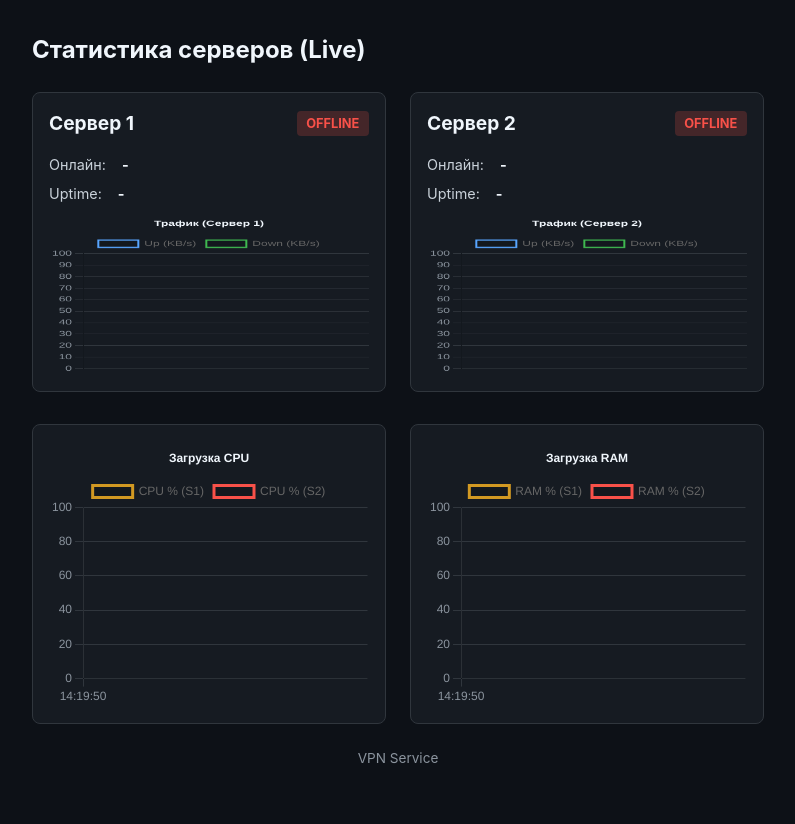
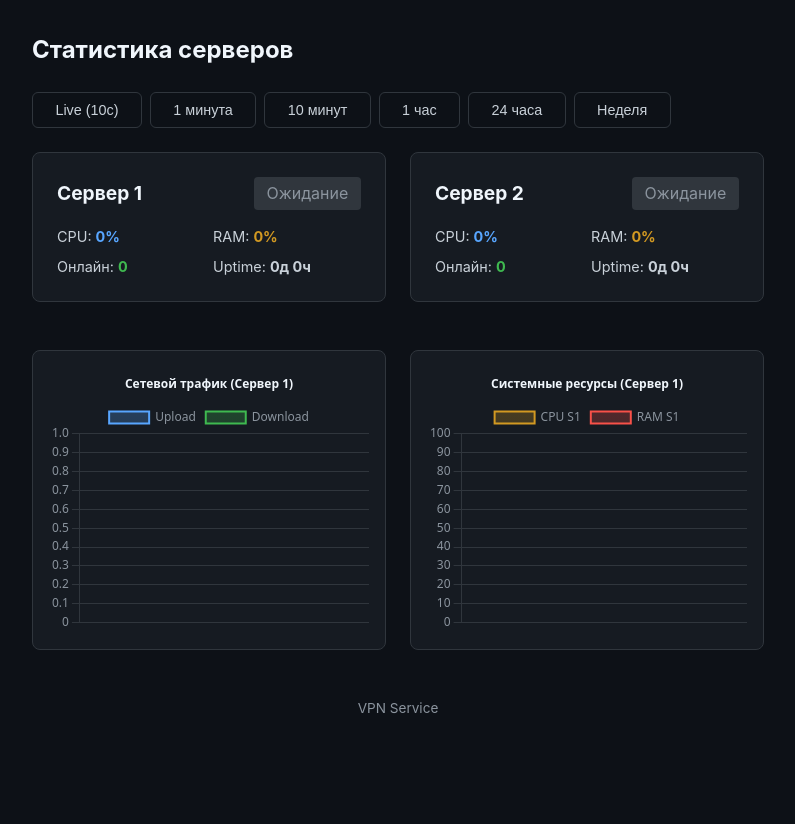
Before and after one commit to by-vshrd/panel_v2, a Django app: page /accounts/admin-panel/statistics/ in a window 1280 px wide. Shown: the part 56-880 px from the top of the page, without its empty margins (242-1037 px from the left). After the commit the page ends 769 px from the top, so only its background shows below. Run offline with Django 5.2, Linux system fonts and the light colour scheme; the visitor is signed in with stand-in values (Sample User, id 1); data comes from the database, SQL or seed files in the repository; data that the repository does not hold is empty; parts of the project's set-up code (start-up, migrations or seed data) failed here and were passed over.

Commit message:
Upgrade stats: add history tracking, time ranges, and beautiful 3x-ui styling

```diff
--- a/core/views.py
+++ b/core/views.py
@@ -296,50 +296,95 @@ def admin_statistics(request):
     return render(request, 'admin_statistics.html')
 
 
+from datetime import timedelta
+from django.utils import timezone
+from .models import ServerMetric  # не забудьте импортировать
+
+
 @staff_member_required
 @require_GET
 def api_get_stats(request):
-    def get_stats(server_key):
-        try:
-            client = get_client_for_server(server_key)
-            stats = client.get_server_status()
-            if not stats:
-                return {'online': False}
+    time_range = request.GET.get('range', 'live')  # live, 1m, 10m, 1h, 24h, 7d
+    now = timezone.now()
 
-            uptime_sec = stats.get('uptime', 0)
-            mem_total = stats.get('mem', {}).get('total', 0)
-            mem_current = stats.get('mem', {}).get('current', 0)
+    # 1. Сохраняем текущие данные в БД, если прошло больше 60 секунд с последнего сохранения
+    last_metric = ServerMetric.objects.order_by('-timestamp').first()
+    if not last_metric or (now - last_metric.timestamp).total_seconds() > 60:
+        for server_key in ['server1', 'server2']:
+            try:
+                client = get_client_for_server(server_key)
+                stats = client.get_server_status()
+                if stats:
+                    uptime_sec = stats.get('uptime', 0)
+                    mem_total = float(stats.get('mem', {}).get('total', 0))
+                    mem_current = float(stats.get('mem', {}).get('current', 0))
+                    mem_percent = (mem_current / mem_total * 100) if mem_total > 0 else 0
 
-            # Безопасное извлечение чисел
-            def safe_int(val, default=0):
-                try:
-                    return int(val)
-                except (ValueError, TypeError):
-                    return default
+                    ServerMetric.objects.create(
+                        server=server_key,
+                        cpu=float(stats.get('cpu', 0)),
+                        mem_percent=round(mem_percent, 1),
+                        net_up=int(stats.get('netIO', {}).get('up', 0)),
+                        net_down=int(stats.get('netIO', {}).get('down', 0)),
+                        onlines=int(stats.get('onlines', 0))
+                    )
+            except Exception:
+                pass
 
-            def safe_float(val, default=0.0):
-                try:
-                    return float(val)
-                except (ValueError, TypeError):
-                    return default
+        # Очистка старых данных (старше 7 дней), чтобы БД не разрасталась
+        ServerMetric.objects.filter(timestamp__lt=now - timedelta(days=7)).delete()
 
-            return {
-                'online': True,
-                'cpu': safe_float(stats.get('cpu', 0)),
-                'mem_percent': round((safe_float(mem_current) / safe_float(mem_total) * 100), 1) if safe_float(
-                    mem_total) > 0 else 0,
-                'uptime': f"{uptime_sec // 86400}д {(uptime_sec % 86400) // 3600}ч",
-                'onlines': safe_int(stats.get('onlines', 0)),
-                'net_up': safe_int(stats.get('netIO', {}).get('up', 0)),
-                'net_down': safe_int(stats.get('netIO', {}).get('down', 0)),
-            }
-        except Exception as e:
-            return {'online': False, 'error': str(e)}
+    # 2. Формируем ответ в зависимости от запрошенного периода
+    if time_range == 'live':
+        # Возвращаем просто текущие данные для "живого" обновления
+        res = {}
+        for key in ['server1', 'server2']:
+            try:
+                client = get_client_for_server(key)
+                stats = client.get_server_status()
+                if stats:
+                    mem_total = float(stats.get('mem', {}).get('total', 0))
+                    mem_cur = float(stats.get('mem', {}).get('current', 0))
+                    res[key] = {
+                        'online': True,
+                        'cpu': float(stats.get('cpu', 0)),
+                        'mem_percent': round((mem_cur / mem_total * 100) if mem_total > 0 else 0, 1),
+                        'onlines': int(stats.get('onlines', 0)),
+                        'uptime': f"{stats.get('uptime', 0) // 86400}д {(stats.get('uptime', 0) % 86400) // 3600}ч",
+                        'net_up': int(stats.get('netIO', {}).get('up', 0)),
+                        'net_down': int(stats.get('netIO', {}).get('down', 0)),
+                    }
+                else:
+                    res[key] = {'online': False}
+            except Exception:
+                res[key] = {'online': False}
+        return JsonResponse(res)
 
-    return JsonResponse({
-        'server1': get_stats('server1'),
-        'server2': get_stats('server2')
-    })
+    # Для истории
+    delta_map = {'1m': 1, '10m': 10, '1h': 60, '24h': 1440, '7d': 10080}
+    minutes = delta_map.get(time_range, 1)
+    start_time = now - timedelta(minutes=minutes)
+
+    data = {'server1': [], 'server2': []}
+    metrics = ServerMetric.objects.filter(timestamp__gte=start_time).order_by('timestamp')
+
+    for m in metrics:
+        # Форматируем метку времени для графика (часы:минуты или дни)
+        if time_range in ['7d', '24h']:
+            label = m.timestamp.strftime('%d.%m %H:%M')
+        else:
+            label = m.timestamp.strftime('%H:%M:%S')
+
+        data[m.server].append({
+            'time': label,
+            'cpu': m.cpu,
+            'mem': m.mem_percent,
+            'up': m.net_up,
+            'down': m.net_down,
+            'onlines': m.onlines
+        })
+
+    return JsonResponse(data)
 
 @require_GET
 def api_ping_servers(request):
--- a/templates/admin_statistics.html
+++ b/templates/admin_statistics.html
@@ -1,225 +1,197 @@
 {% extends 'base.html' %}
 {% block title %}Статистика серверов{% endblock %}
 {% block content %}
-<h2 style="color: var(--heading); margin-bottom: 1.5rem;">Статистика серверов (Live)</h2>
+<h2 style="color: var(--heading); margin-bottom: 1.5rem;">Статистика серверов</h2>
 
-<!-- Подключаем Chart.js -->
-<script src="https://cdn.jsdelivr.net/npm/chart.js"></script>
+<div style="display: flex; gap: 0.5rem; margin-bottom: 1.5rem;" id="range-selectors">
+    <button class="btn btn-outline range-btn active" data-range="live">Live (10с)</button>
+    <button class="btn btn-outline range-btn" data-range="1m">1 минута</button>
+    <button class="btn btn-outline range-btn" data-range="10m">10 минут</button>
+    <button class="btn btn-outline range-btn" data-range="1h">1 час</button>
+    <button class="btn btn-outline range-btn" data-range="24h">24 часа</button>
+    <button class="btn btn-outline range-btn" data-range="7d">Неделя</button>
+</div>
 
-<style>
-    .stats-grid { display: grid; grid-template-columns: 1fr 1fr; gap: 1.5rem; margin-bottom: 2rem; }
-    .chart-container {
-    background: var(--card);
-    border: 1px solid var(--border);
-    border-radius: 8px;
-    padding: 1rem;
-    height: 300px; /* Фиксированная высота */
-    display: flex;
-    flex-direction: column;
-}
-.chart-container canvas {
-    flex-grow: 1;
-    min-height: 0; /* Важно для флекс-контейнера */
-}
-    .server-header { display: flex; justify-content: space-between; align-items: center; margin-bottom: 1rem; }
-    .server-title { font-size: 1.2rem; color: var(--heading); font-weight: bold; }
-    .badge { padding: 0.2rem 0.6rem; border-radius: 4px; font-size: 0.8rem; font-weight: bold; }
-    .badge.online { background: rgba(63, 185, 80, 0.2); color: var(--success); }
-    .badge.offline { background: rgba(248, 81, 73, 0.2); color: var(--danger); }
-    .stat-row { display: flex; gap: 1rem; margin-bottom: 0.5rem; font-size: 0.9rem; }
-    .stat-row span { color: var(--muted); }
-    .stat-row strong { color: var(--heading); }
-    .charts-wrapper { display: grid; grid-template-columns: 1fr 1fr; gap: 1.5rem; }
-    @media (max-width: 800px) { .stats-grid, .charts-wrapper { grid-template-columns: 1fr; } }
-</style>
-
-<div class="stats-grid">
-    <!-- Блок Сервер 1 -->
-    <div class="chart-container">
-        <div class="server-header">
-            <div class="server-title">Сервер 1</div>
-            <div id="status-1" class="badge offline">Загрузка...</div>
+<div class="stats-grid" style="display: grid; grid-template-columns: 1fr 1fr; gap: 1.5rem; margin-bottom: 1.5rem;">
+    <div class="card server-card" style="padding: 1.5rem;">
+        <div style="display: flex; justify-content: space-between; align-items: center; margin-bottom: 1rem;">
+            <h3 style="margin:0;">Сервер 1</h3>
+            <span id="s1-status" class="badge offline" style="background: var(--border); color: var(--muted); padding: 0.3rem 0.8rem; border-radius: 4px;">Ожидание</span>
         </div>
-        <div class="stat-row">Онлайн: <strong id="onlines-1">-</strong></div>
-        <div class="stat-row">Uptime: <strong id="uptime-1">-</strong></div>
-        <canvas id="trafficChart1" height="150"></canvas>
+        <div style="display: grid; grid-template-columns: 1fr 1fr; gap: 0.5rem; font-size: 0.9rem;">
+            <div>CPU: <strong id="s1-cpu" style="color: var(--accent);">0%</strong></div>
+            <div>RAM: <strong id="s1-ram" style="color: #d29922;">0%</strong></div>
+            <div>Онлайн: <strong id="s1-onlines" style="color: var(--success);">0</strong></div>
+            <div>Uptime: <strong id="s1-uptime" style="color: var(--text);">0д 0ч</strong></div>
+        </div>
     </div>
 
-    <!-- Блок Сервер 2 -->
-    <div class="chart-container">
-        <div class="server-header">
-            <div class="server-title">Сервер 2</div>
-            <div id="status-2" class="badge offline">Загрузка...</div>
+    <div class="card server-card" style="padding: 1.5rem;">
+        <div style="display: flex; justify-content: space-between; align-items: center; margin-bottom: 1rem;">
+            <h3 style="margin:0;">Сервер 2</h3>
+            <span id="s2-status" class="badge offline" style="background: var(--border); color: var(--muted); padding: 0.3rem 0.8rem; border-radius: 4px;">Ожидание</span>
         </div>
-        <div class="stat-row">Онлайн: <strong id="onlines-2">-</strong></div>
-        <div class="stat-row">Uptime: <strong id="uptime-2">-</strong></div>
-        <canvas id="trafficChart2" height="150"></canvas>
+        <div style="display: grid; grid-template-columns: 1fr 1fr; gap: 0.5rem; font-size: 0.9rem;">
+            <div>CPU: <strong id="s2-cpu" style="color: var(--accent);">0%</strong></div>
+            <div>RAM: <strong id="s2-ram" style="color: #d29922;">0%</strong></div>
+            <div>Онлайн: <strong id="s2-onlines" style="color: var(--success);">0</strong></div>
+            <div>Uptime: <strong id="s2-uptime" style="color: var(--text);">0д 0ч</strong></div>
+        </div>
     </div>
 </div>
 
-<div class="charts-wrapper">
-    <div class="chart-container">
-        <canvas id="cpuChart" height="200"></canvas>
+<!-- Графики -->
+<div style="display: grid; grid-template-columns: 1fr 1fr; gap: 1.5rem;">
+    <div class="card" style="padding: 1rem; height: 300px; position: relative;">
+        <canvas id="chartNetwork"></canvas>
     </div>
-    <div class="chart-container">
-        <canvas id="ramChart" height="200"></canvas>
+    <div class="card" style="padding: 1rem; height: 300px; position: relative;">
+        <canvas id="chartSystem"></canvas>
     </div>
 </div>
 
+<script src="https://cdn.jsdelivr.net/npm/chart.js"></script>
 <script>
-// --- Настройка графиков ---
-const commonOptions = {
-    responsive: true,
-    maintainAspectRatio: false,
-    animation: false, // Отключаем анимацию для предотвращения зависаний
-    plugins: { legend: { labels: { color: '#c9d1d9' } } },
-    scales: {
-        x: { ticks: { color: '#8b949e', maxTicksLimit: 6 }, grid: { color: '#30363d' } },
-        y: {
-            ticks: { color: '#8b949e' },
-            grid: { color: '#30363d' },
-            beginAtZero: true,
-            suggestedMax: 100 // По умолчанию шкала до 100
-        }
-    }
-};
+// Настройка шрифтов и цветов Chart.js
+Chart.defaults.color = '#8b949e';
+Chart.defaults.font.family = 'system-ui, -apple-system, sans-serif';
+Chart.defaults.borderColor = '#30363d';
+
+// Функция создания градиента для заливки
+function createGradient(ctx, colorStart, colorEnd) {
+    const gradient = ctx.createLinearGradient(0, 0, 0, 300);
+    gradient.addColorStop(0, colorStart);
+    gradient.addColorStop(1, colorEnd);
+    return gradient;
+}
 
 // Инициализация графиков
-const trafficChart1 = new Chart(document.getElementById('trafficChart1'), {
+const ctxNet = document.getElementById('chartNetwork').getContext('2d');
+const chartNetwork = new Chart(ctxNet, {
     type: 'line',
     data: {
         labels: [],
         datasets: [
-            { label: 'Up (KB/s)', data: [], borderColor: '#58a6ff', tension: 0.3, borderWidth: 2, pointRadius: 0 },
-            { label: 'Down (KB/s)', data: [], borderColor: '#3fb950', tension: 0.3, borderWidth: 2, pointRadius: 0 }
+            { label: 'Upload', data: [], borderColor: '#58a6ff', backgroundColor: createGradient(ctxNet, 'rgba(88,166,255,0.3)', 'rgba(88,166,255,0)'), fill: true, tension: 0.4, pointRadius: 0, borderWidth: 2 },
+            { label: 'Download', data: [], borderColor: '#3fb950', backgroundColor: createGradient(ctxNet, 'rgba(63,185,80,0.3)', 'rgba(63,185,80,0)'), fill: true, tension: 0.4, pointRadius: 0, borderWidth: 2 }
         ]
     },
-    options: { ...commonOptions, plugins: { title: { display: true, text: 'Трафик (Сервер 1)', color: '#f0f6fc' } } }
+    options: {
+        responsive: true, maintainAspectRatio: false,
+        plugins: { title: { display: true, text: 'Сетевой трафик (Сервер 1)', color: '#f0f6fc' }, legend: { position: 'top' } },
+        scales: { x: { grid: { display: false } }, y: { beginAtZero: true, grid: { color: '#30363d' } } },
+        animation: { duration: 500 }
+    }
 });
 
-const trafficChart2 = new Chart(document.getElementById('trafficChart2'), {
+const ctxSys = document.getElementById('chartSystem').getContext('2d');
+const chartSystem = new Chart(ctxSys, {
     type: 'line',
     data: {
         labels: [],
         datasets: [
-            { label: 'Up (KB/s)', data: [], borderColor: '#58a6ff', tension: 0.3, borderWidth: 2, pointRadius: 0 },
-            { label: 'Down (KB/s)', data: [], borderColor: '#3fb950', tension: 0.3, borderWidth: 2, pointRadius: 0 }
+            { label: 'CPU S1', data: [], borderColor: '#d29922', backgroundColor: createGradient(ctxSys, 'rgba(210,153,34,0.3)', 'rgba(210,153,34,0)'), fill: true, tension: 0.4, pointRadius: 0, borderWidth: 2 },
+            { label: 'RAM S1', data: [], borderColor: '#f85149', backgroundColor: createGradient(ctxSys, 'rgba(248,81,73,0.3)', 'rgba(248,81,73,0)'), fill: true, tension: 0.4, pointRadius: 0, borderWidth: 2 }
         ]
     },
-    options: { ...commonOptions, plugins: { title: { display: true, text: 'Трафик (Сервер 2)', color: '#f0f6fc' } } }
+    options: {
+        responsive: true, maintainAspectRatio: false,
+        plugins: { title: { display: true, text: 'Системные ресурсы (Сервер 1)', color: '#f0f6fc' }, legend: { position: 'top' } },
+        scales: { x: { grid: { display: false } }, y: { beginAtZero: true, max: 100, grid: { color: '#30363d' } } },
+        animation: { duration: 500 }
+    }
 });
 
-const cpuChart = new Chart(document.getElementById('cpuChart'), {
-    type: 'line',
-    data: {
-        labels: [],
-        datasets: [
-            { label: 'CPU % (S1)', data: [], borderColor: '#d29922', tension: 0.3, pointRadius: 0 },
-            { label: 'CPU % (S2)', data: [], borderColor: '#f85149', tension: 0.3, pointRadius: 0 }
-        ]
-    },
-    options: { ...commonOptions, plugins: { title: { display: true, text: 'Загрузка CPU', color: '#f0f6fc' } }, scales: { ...commonOptions.scales, y: { ...commonOptions.scales.y, max: 100 } } }
+// Переменные для хранения предыдущих значений трафика (для Live)
+let lastNet = { up: 0, down: 0 };
+let currentRange = 'live';
+let intervalId = null;
+
+// Обработка кнопок периода
+document.querySelectorAll('.range-btn').forEach(btn => {
+    btn.addEventListener('click', function() {
+        document.querySelectorAll('.range-btn').forEach(b => b.classList.remove('active', 'btn'));
+        document.querySelectorAll('.range-btn').forEach(b => b.classList.add('btn-outline'));
+        this.classList.remove('btn-outline');
+        this.classList.add('active', 'btn');
+
+        currentRange = this.dataset.range;
+        fetchData();
+    });
 });
 
-const ramChart = new Chart(document.getElementById('ramChart'), {
-    type: 'line',
-    data: {
-        labels: [],
-        datasets: [
-            { label: 'RAM % (S1)', data: [], borderColor: '#d29922', tension: 0.3, pointRadius: 0 },
-            { label: 'RAM % (S2)', data: [], borderColor: '#f85149', tension: 0.3, pointRadius: 0 }
-        ]
-    },
-    options: { ...commonOptions, plugins: { title: { display: true, text: 'Загрузка RAM', color: '#f0f6fc' } }, scales: { ...commonOptions.scales, y: { ...commonOptions.scales.y, max: 100 } } }
-});
+async function fetchData() {
+    try {
+        const resp = await fetch(`/accounts/api/stats/?range=${currentRange}`);
+        const data = await resp.json();
 
-// --- Логика обновления ---
-let lastNet1 = null;
-let lastNet2 = null;
+        if (currentRange === 'live') {
+            // Обновляем карточки
+            if (data.server1 && data.server1.online) {
+                document.getElementById('s1-status').textContent = 'ONLINE';
+                document.getElementById('s1-status').style.cssText = 'background: rgba(63,185,80,0.2); color: var(--success); padding: 0.3rem 0.8rem; border-radius: 4px; font-weight:bold;';
+                document.getElementById('s1-cpu').textContent = data.server1.cpu + '%';
+                document.getElementById('s1-ram').textContent = data.server1.mem_percent + '%';
+                document.getElementById('s1-onlines').textContent = data.server1.onlines;
+                document.getElementById('s1-uptime').textContent = data.server1.uptime;
 
-function addData(chart, label, data1, data2) {
-    // Защита от NaN и undefined
-    const safeData1 = (typeof data1 === 'number' && !isNaN(data1) && isFinite(data1)) ? data1 : 0;
-    const safeData2 = (typeof data2 === 'number' && !isNaN(data2) && isFinite(data2)) ? data2 : 0;
+                // Считаем скорость
+                if (lastNet.up > 0) {
+                    let speedUp = Math.max(0, (data.server1.net_up - lastNet.up) / 1024 / 10);
+                    let speedDown = Math.max(0, (data.server1.net_down - lastNet.down) / 1024 / 10);
 
-    chart.data.labels.push(label);
-    chart.data.datasets[0].data.push(safeData1);
-    chart.data.datasets[1].data.push(safeData2);
+                    // Добавляем на график
+                    const time = new Date().toLocaleTimeString('ru-RU', {hour12:false});
+                    chartNetwork.data.labels.push(time);
+                    chartNetwork.data.datasets[0].data.push(speedUp);
+                    chartNetwork.data.datasets[1].data.push(speedDown);
 
-    if (chart.data.labels.length > 20) {
-        chart.data.labels.shift();
-        chart.data.datasets.forEach(ds => ds.data.shift());
-    }
-    chart.update('none'); // Обновляем без анимации
-}
+                    if (chartNetwork.data.labels.length > 20) {
+                        chartNetwork.data.labels.shift();
+                        chartNetwork.data.datasets.forEach(ds => ds.data.shift());
+                    }
+                    chartNetwork.update('none');
+                }
+                lastNet = { up: data.server1.net_up, down: data.server1.net_down };
 
-async function fetchStats() {
-    try {
-        const resp = await fetch('/accounts/api/stats/');
-        if (!resp.ok) throw new Error('Network error');
-        const data = await resp.json();
-        const timeLabel = new Date().toLocaleTimeString('ru-RU', { hour12: false });
+                // Системные ресурсы (Live)
+                const time = new Date().toLocaleTimeString('ru-RU', {hour12:false});
+                chartSystem.data.labels.push(time);
+                chartSystem.data.datasets[0].data.push(data.server1.cpu);
+                chartSystem.data.datasets[1].data.push(data.server1.mem_percent);
+                if (chartSystem.data.labels.length > 20) {
+                    chartSystem.data.labels.shift();
+                    chartSystem.data.datasets.forEach(ds => ds.data.shift());
+                }
+                chartSystem.update('none');
+            }
+        } else {
+            // Режим истории
+            const s1Data = data.server1 || [];
+            chartNetwork.data.labels = s1Data.map(d => d.time);
+            // Считаем разницу трафика для истории (скорость)
+            chartNetwork.data.datasets[0].data = s1Data.map((d, i) => i === 0 ? 0 : Math.max(0, (d.up - s1Data[i-1].up) / 1024 / 60));
+            chartNetwork.data.datasets[1].data = s1Data.map((d, i) => i === 0 ? 0 : Math.max(0, (d.down - s1Data[i-1].down) / 1024 / 60));
+            chartNetwork.update();
 
-        // === Сервер 1 ===
-        if (data.server1 && data.server1.online) {
-            document.getElementById('status-1').className = 'badge online';
-            document.getElementById('status-1').textContent = 'ONLINE';
-            document.getElementById('onlines-1').textContent = data.server1.onlines;
-            document.getElementById('uptime-1').textContent = data.server1.uptime;
-
-            // Вычисляем скорость только если есть предыдущие данные
-            if (lastNet1 !== null) {
-                let speedUp1 = Math.max(0, (data.server1.net_up - lastNet1.up) / 1024 / 10);
-                let speedDown1 = Math.max(0, (data.server1.net_down - lastNet1.down) / 1024 / 10);
-                // Ограничиваем максимум 100000 КБ/с (100 МБ/с), чтобы график не улетал
-                speedUp1 = Math.min(speedUp1, 100000);
-                speedDown1 = Math.min(speedDown1, 100000);
-                addData(trafficChart1, timeLabel, speedUp1, speedDown1);
-            }
-            lastNet1 = { up: data.server1.net_up, down: data.server1.net_down };
-        } else {
-            document.getElementById('status-1').className = 'badge offline';
-            document.getElementById('status-1').textContent = 'OFFLINE';
-            lastNet1 = null; // сбрасываем, чтобы при возврате сервера не было скачка
+            chartSystem.data.labels = s1Data.map(d => d.time);
+            chartSystem.data.datasets[0].data = s1Data.map(d => d.cpu);
+            chartSystem.data.datasets[1].data = s1Data.map(d => d.mem);
+            chartSystem.update();
         }
-
-        // === Сервер 2 ===
-        if (data.server2 && data.server2.online) {
-            document.getElementById('status-2').className = 'badge online';
-            document.getElementById('status-2').textContent = 'ONLINE';
-            document.getElementById('onlines-2').textContent = data.server2.onlines;
-            document.getElementById('uptime-2').textContent = data.server2.uptime;
-
-            if (lastNet2 !== null) {
-                let speedUp2 = Math.max(0, (data.server2.net_up - lastNet2.up) / 1024 / 10);
-                let speedDown2 = Math.max(0, (data.server2.net_down - lastNet2.down) / 1024 / 10);
-                speedUp2 = Math.min(speedUp2, 100000);
-                speedDown2 = Math.min(speedDown2, 100000);
-                addData(trafficChart2, timeLabel, speedUp2, speedDown2);
-            }
-            lastNet2 = { up: data.server2.net_up, down: data.server2.net_down };
-        } else {
-            document.getElementById('status-2').className = 'badge offline';
-            document.getElementById('status-2').textContent = 'OFFLINE';
-            lastNet2 = null;
-        }
-
-        // === Общие графики CPU и RAM ===
-        const cpu1 = (data.server1 && data.server1.online) ? data.server1.cpu : 0;
-        const cpu2 = (data.server2 && data.server2.online) ? data.server2.cpu : 0;
-        const ram1 = (data.server1 && data.server1.online) ? data.server1.mem_percent : 0;
-        const ram2 = (data.server2 && data.server2.online) ? data.server2.mem_percent : 0;
-
-        addData(cpuChart, timeLabel, cpu1, cpu2);
-        addData(ramChart, timeLabel, ram1, ram2);
-
     } catch (e) {
-        console.error('Ошибка получения статистики', e);
+        console.error("Ошибка загрузки статистики", e);
     }
 }
 
-// Запуск с интервалом
-fetchStats();
-setInterval(fetchStats, 10000);
+// Управление автообновлением
+function startLive() {
+    if (intervalId) clearInterval(intervalId);
+    fetchData();
+    intervalId = setInterval(fetchData, 10000);
+}
+
+// Инициализация
+startLive();
 </script>
 {% endblock %}
```
Also changed, not shown: core/models.py (+15 -0 lines).
